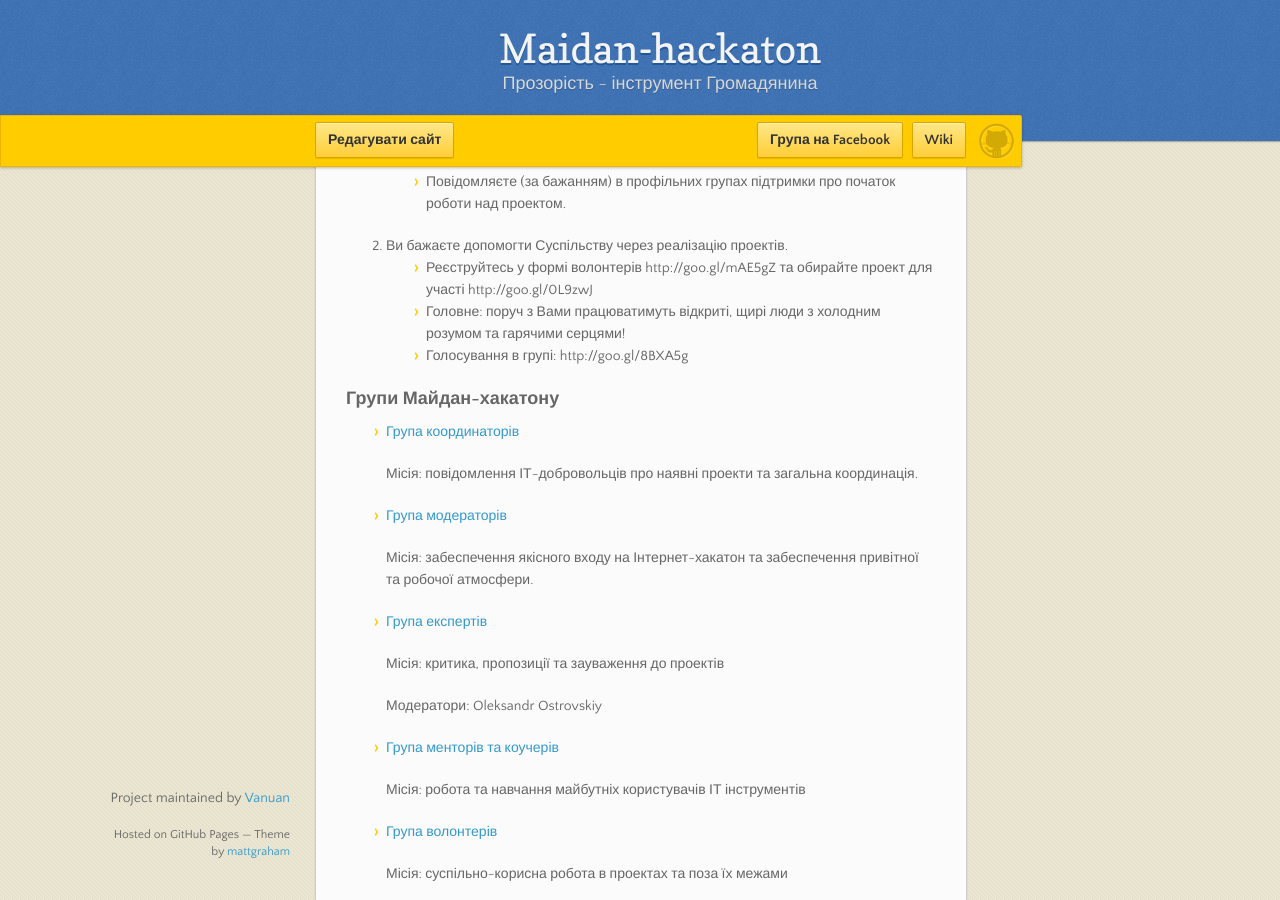
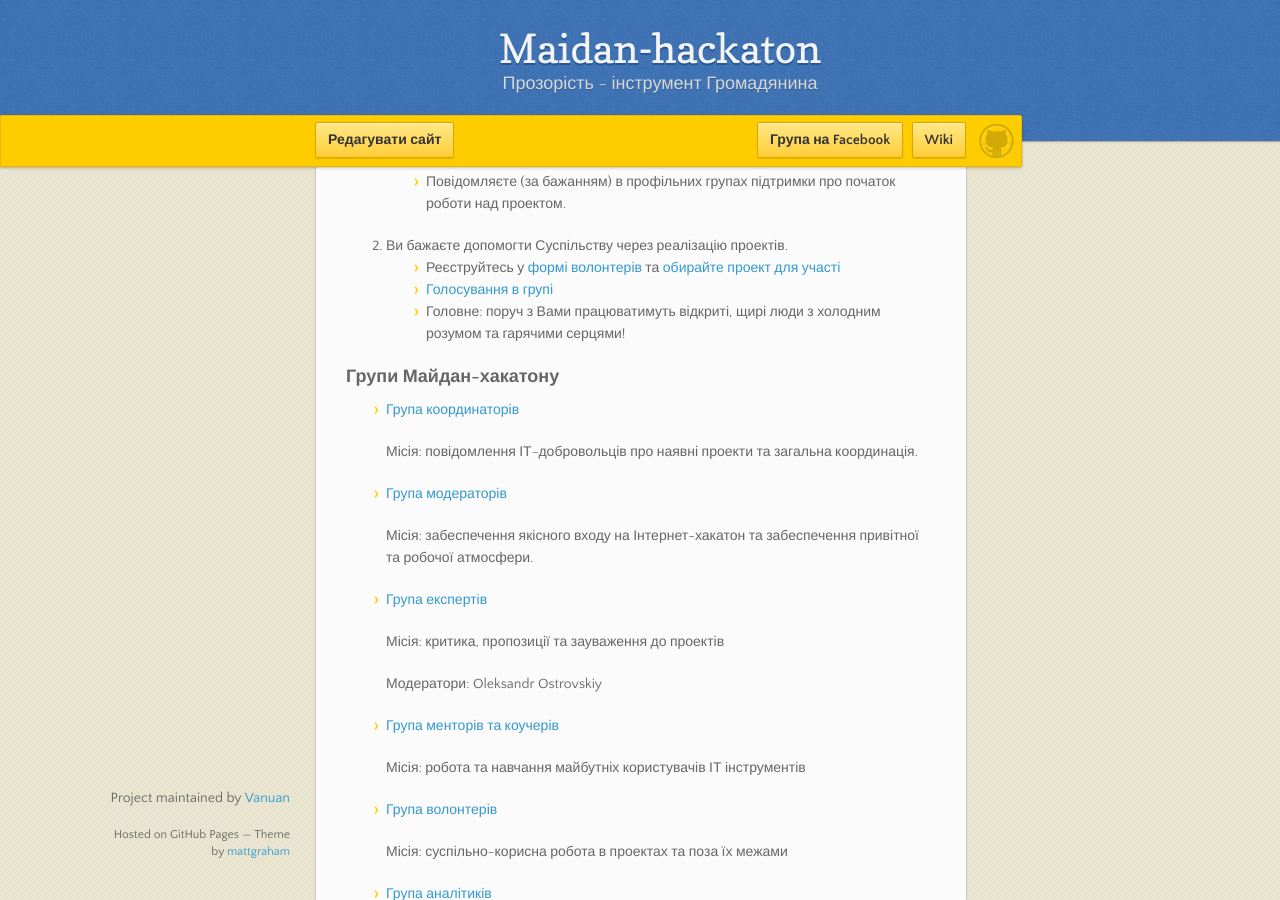
Before and after one commit to Maidan-hackaton/maidan-hackaton.github.io, a Jekyll site: the page built from test2.md, in a window 1280 px wide and 900 px high, scrolled down 948 px. Built offline with Jekyll 4.4.1, drawn with Linux system fonts in a browser that asks for light colours; nearby versions of some CDN libraries.

Commit message:
Update test2.md

```diff
--- a/test2.md
+++ b/test2.md
@@ -43,15 +43,15 @@ title: Maidan-hakaton
     * Повідомляєте (за бажанням) в профільних групах підтримки про початок роботи над проектом.
 
 2. Ви бажаєте допомогти Суспільству через реалізацію проектів.
-   * Реєструйтесь у формі волонтерів http://goo.gl/mAE5gZ та обирайте проект для участі http://goo.gl/0L9zwJ
+   * Реєструйтесь у [формі волонтерів](http://goo.gl/mAE5gZ) та [обирайте проект для участі](http://goo.gl/0L9zwJ)
+   * [Голосування в групі](http://goo.gl/8BXA5g)
    * Головне: поруч з Вами працюватимуть відкриті, щирі люди з холодним розумом та гарячими серцями!
-   * Голосування в групі: http://goo.gl/8BXA5g
 
 ### Групи Майдан-хакатону
 
 * [Група координаторів](https://www.facebook.com/groups/HackathonCoordinators/)
 
-    Місія: повідомлення ІТ-добровольців про наявні проекти та загальна координація.
+  Місія: повідомлення ІТ-добровольців про наявні проекти та загальна координація.
 
 * [Група модераторів](https://www.facebook.com/groups/HackathonModerators/)
 
```
